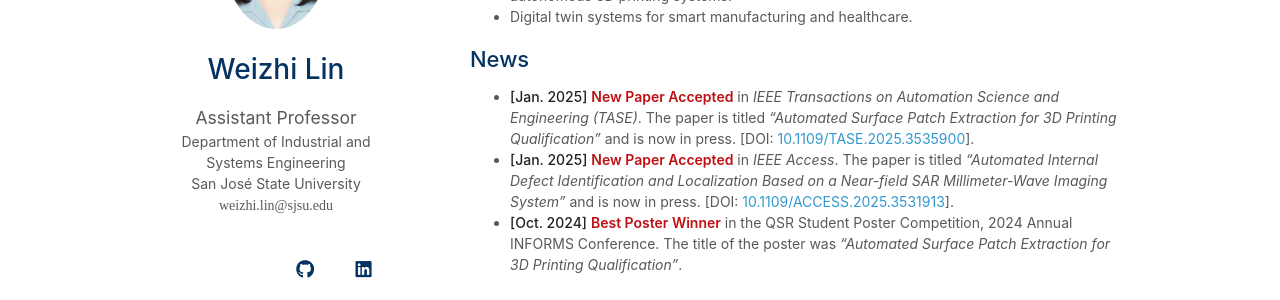
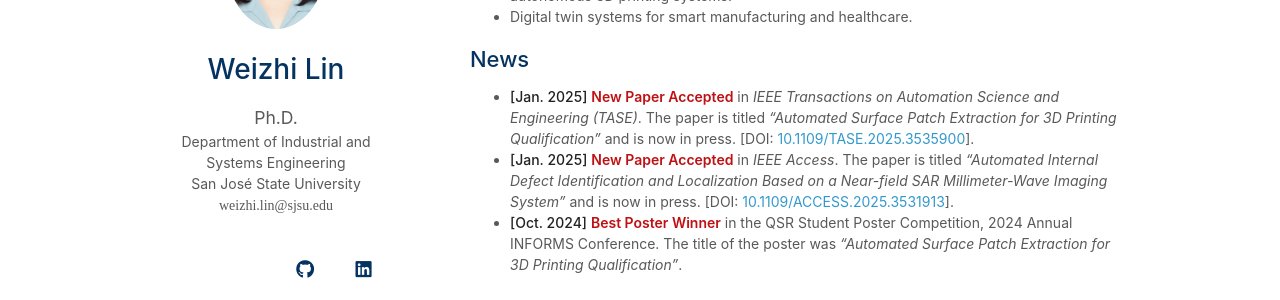
Before and after one commit to weizhi-lin/weizhi-lin.github.io, a Jekyll site: the page built from index.md, in a window 1280 px wide. Shown: the part 251-551 px from the top of the page. Built offline with Jekyll 4.4.1, drawn with Linux system fonts in a browser that asks for light colours; a style sheet for code colours, icons or effects is not loaded.

Commit message:
Update _config.yml

```diff
--- a/_config.yml
+++ b/_config.yml
@@ -1,6 +1,7 @@
 # Basic Information
 title: Weizhi Lin
-position: Assistant Professor
+position: Ph.D.
+subposition: Assistant Professor
 affiliation: San José State University
 subaffiliation: Department of Industrial and Systems Engineering
 email: weizhi.lin@sjsu.edu
```
